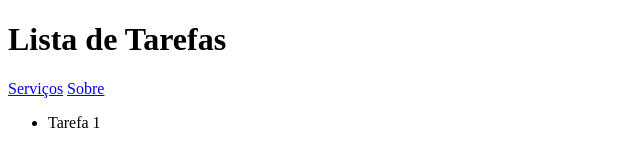
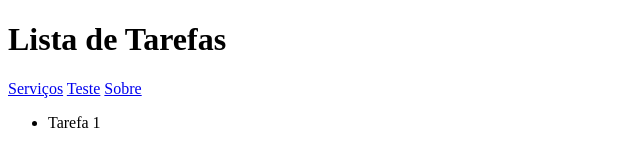
Before and after one commit to alexandremafranca/Lista-e-Tarefas, a plain HTML site: page index.html in a window 1280 px wide. Shown: the full height of the page, 0-640 px from the left. Drawn offline with Linux system fonts and the light colour scheme.

Commit message:
Update index.html

```diff
--- a/index.html
+++ b/index.html
@@ -9,6 +9,7 @@
     <header>
     <h1>Lista de Tarefas</h1>
     <a href="servicos.html">Serviços</a>
+    <a href="teste.html">Teste</a>
     <a href="sobre.html">Sobre</a>
     </header>
     <ul>
```
